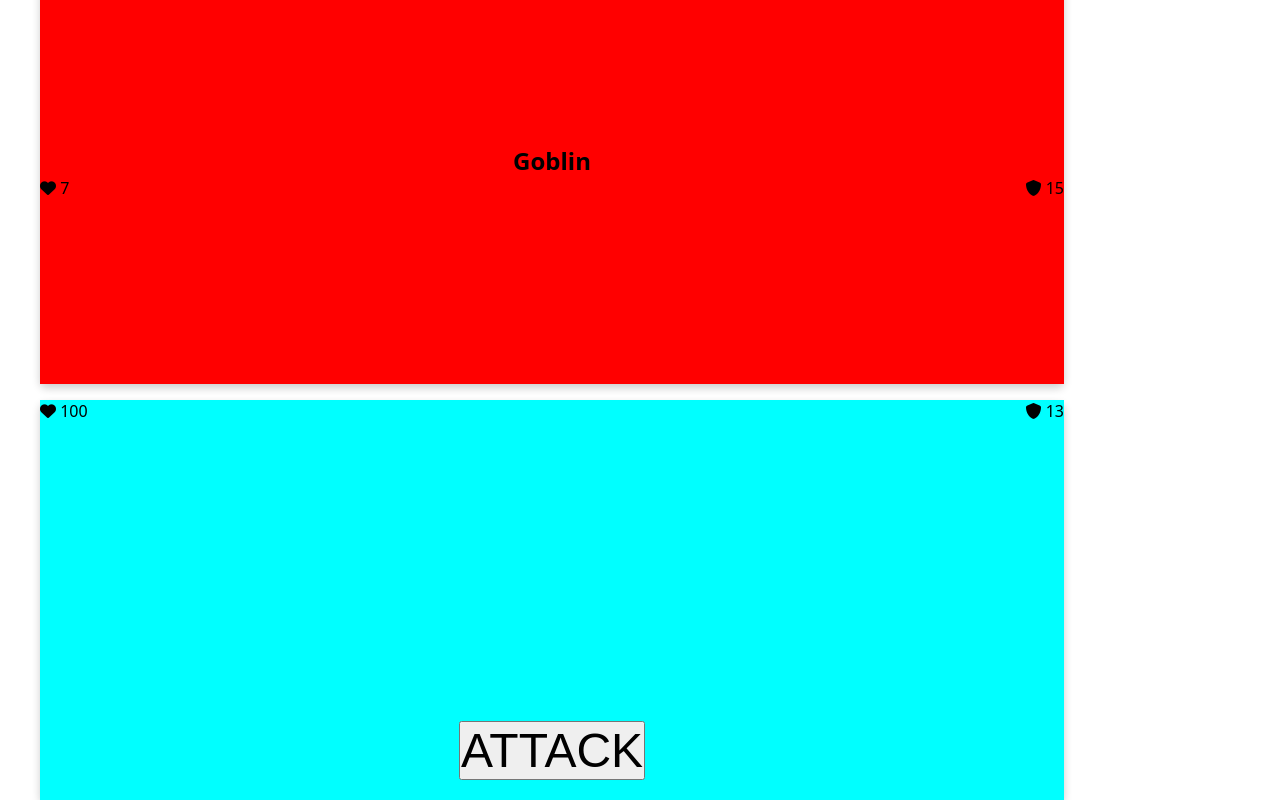
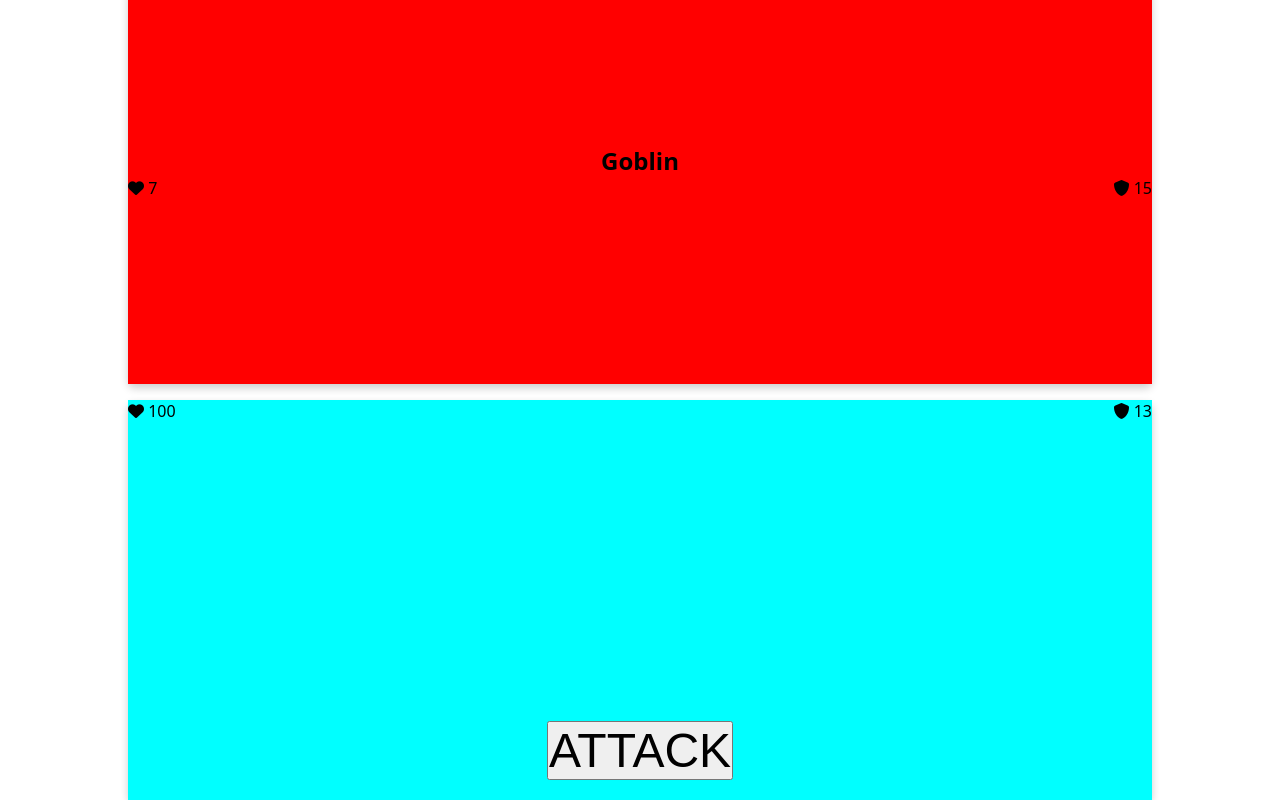
Before and after one commit to dvudd/CI_PP2, a plain HTML site: page index.html in a window 1280 px wide. Drawn offline with Linux system fonts and the light colour scheme.

Commit message:
fix: center cards on screen

```diff
--- a/assets/css/style.css
+++ b/assets/css/style.css
@@ -38,6 +38,7 @@ body {
     transform-style: preserve-3d;
     box-shadow: 0 4px 8px 0 rgba(0,0,0,0.2);
     perspective: 1000px;
+    left: 10%;
   }
 
 .dim {
@@ -46,7 +47,6 @@ body {
 
 .monster-card {
     top: -50vh;
-    left: 5vh;
     z-index: 80;
 }
 
@@ -90,7 +90,6 @@ body {
 
 .player-card {
     top: 50vh;
-    left: 5vh;
     z-index: 80;
 }
 
```
